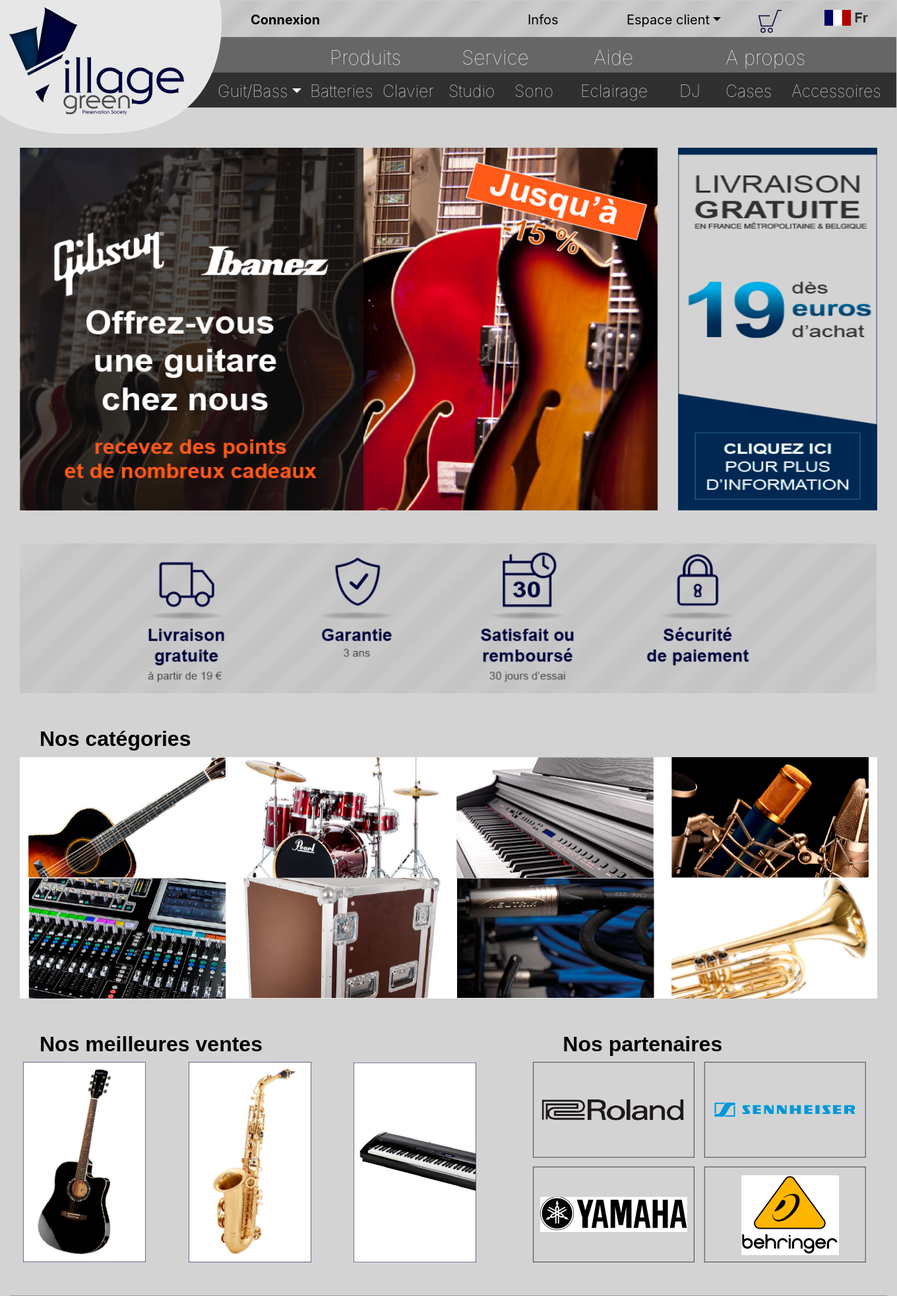
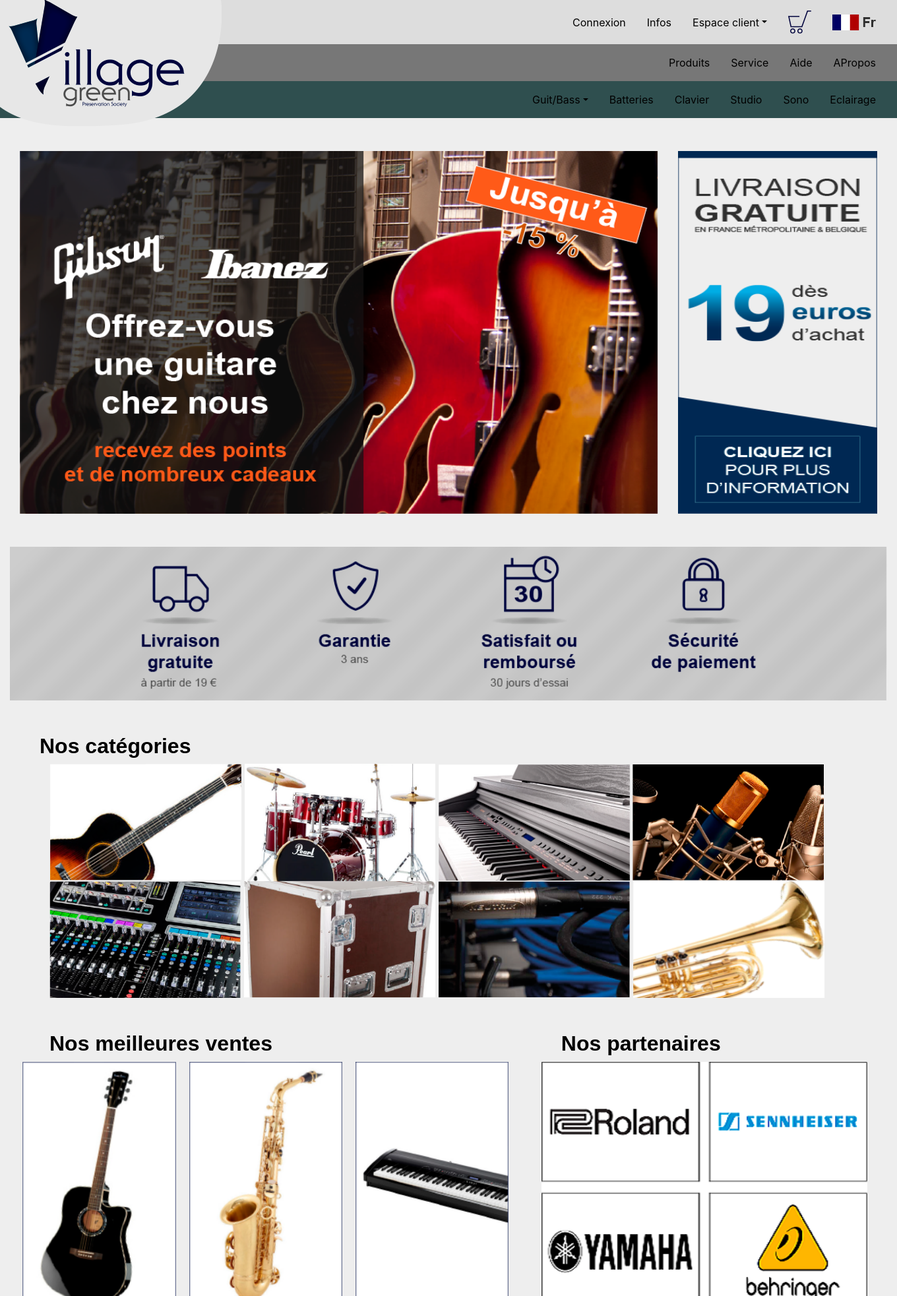
Before and after one commit to Helene24/Musica, a Symfony app: template templates/musica2/home.html.twig in a window 1360 px wide. Shown: the top 1965 px of the page at 66% size. Run offline with Twig, Linux system fonts and the light colour scheme; the template is opened without the code that fills it, so the values that code supplies are empty; some libraries are stand-ins or nearby versions; grey boxes are pictures that could not be loaded.

Commit message:
mode responsive navbar + home

```diff
--- a/public/css/style.css
+++ b/public/css/style.css
@@ -1,232 +1,89 @@
-body{
-    background-color:lightgray;
+body {
+    background: #eeeeee;
 }
 
-.logo{
+.nav-item {
+    justify-content: space-between;
+    flex-direction: row;
+    flex-wrap: nowrap;
+    color: black;
+}
+
+.nav-link {
+    color: black;
+}
+
+
+.truc {
+    background-color: #DDDDDD;
+    flex-wrap: nowrap;
+    justify-content: flex-end;
+
+}
+
+.bidule {
+    background-color: #777777;
+    justify-content: flex-end;
+    flex-wrap: nowrap;
+}
+
+.machin {
+    background-color: darkslategray;
+    justify-content: flex-end;
+    flex-wrap: nowrap;
+
+}
+
+.form-inline {
     display: inline-block;
 }
 
+
+
+
+.search-box {
+    position: relative;
+}
+.search-box input {
+    box-shadow: none;
+    padding-right: 35px;
+    border-radius: 3px !important;
+}
+.search-box .input-group-addon {
+    min-width: 35px;
+    border: none;
+    background: transparent;
+    position: absolute;
+    right: 0;
+    z-index: 9;
+    padding: 7px;
+    height: 100%;
+}
+.search-box i {
+    color: #a0a5b1;
+    font-size: 19px;
+}
+
+
+
+
+
 .img-fluid1 {
-    position: absolute;
+    position: relative;
     top: 0;
     right: 0;
-    z-index:1;
+    z-index:3;
 }
 
 .img-fluid2 {
     position: absolute;
-    top: 0;
-    left: 0;
-    z-index: 2;
+    margin: 0 0 0 0;
+    z-index: 1;
 }
 
-.nav-link{
-    position: relative;
-    top: 0;
-    color: black;
-    font-size: 20px;
-}
-
-.dropdown-menu {
-    background-color: #DDDDDD;
-}
-
-.Connexion {
-    position: absolute;
-    top: 15px;
-    left: 380px;
-    color: black;
-    z-index: 16;
-    font-size: 20px;
-    font-weight: bold;
-}
-
-.GestionUtilisateurs {
-    position: absolute;
-    top: 15px;
-    left: 530px;
-    color: black;
-    z-index: 16;
-    font-size: 20px;
-    font-weight: bold;
-}
-
-.Info {
-    position: absolute;
-    top: 15px;
-    left: 800px;
-    color: black;
-    z-index: 16;
-    font-size: 20px;
-    font-weight: normal;
-}
-
-.EspaceClient {
-    position: absolute;
-    top: 15px;
-    left: 950px;
-    color: black;
-    z-index: 16;
-    font-size: 20px;
-    font-weight: normal;
-}
-
-.Panier {
-    position: absolute;
-    top: 15px;
-    left: 1150px;
-    color: black;
-    z-index: 17;
-}
-
-.Pays {
-    position: absolute;
-    top: 15px;
-    left: 1250px;
-    color: black;
-    z-index: 18;
-}
-
-.Produits {
-    position: absolute;
-    top: 65px;
-    left: 500px;
-    color: #FFFFFF;
-    z-index: 3;
-    font-size: 30px;
-    font-weight: lighter;
-}
-
-.Service {
-    position: absolute;
-    top: 65px;
-    left: 700px;
-    color: #FFFFFF;
-    z-index: 4;
-    font-size: 30px;
-    font-weight: lighter;
-}
-
-.Aide {
-    position: absolute;
-    top: 65px;
-    left: 900px;
-    color: #FFFFFF;
-    z-index: 5;
-    font-size: 30px;
-    font-weight: lighter;
-}
-
-.A_propos {
-    position: absolute;
-    top: 65px;
-    left: 1100px;
-    color: #FFFFFF;
-    z-index: 6;
-    font-size: 30px;
-    font-weight: lighter;
-}
-
-.Guitares {
-    position: absolute;
-    top: 120px;
-    left: 330px;
-    color: #FFFFFF;
-    z-index: 7;
-    font-size: 25px;
-    font-weight: lighter;
-}
-
-.Batteries {
-    position: absolute;
-    top: 120px;
-    left: 470px;
-    color: #FFFFFF;
-    z-index: 8;
-    font-size: 25px;
-    font-weight: lighter;
-}
-
-.Clavier {
-    position: absolute;
-    top: 120px;
-    left: 580px;
-    color: #FFFFFF;
-    z-index: 9;
-    font-size: 25px;
-    font-weight: lighter;
-}
-
-.Studio {
-    position: absolute;
-    top: 120px;
-    left: 680px;
-    color: #FFFFFF;
-    z-index: 10;
-    font-size: 25px;
-    font-weight: lighter;
-}
-
-.Sono {
-    position: absolute;
-    top: 120px;
-    left: 780px;
-    color: #FFFFFF;
-    z-index: 11;
-    font-size: 25px;
-    font-weight: lighter;
-}
-
-.Eclairage {
-    position: absolute;
-    top: 120px;
-    left: 880px;
-    color: #FFFFFF;
-    z-index: 12;
-    font-size: 25px;
-    font-weight: lighter;
-}
-
-.DJ {
-    position: absolute;
-    top: 120px;
-    left: 1030px;
-    color: #FFFFFF;
-    z-index: 13;
-    font-size: 25px;
-    font-weight: lighter;
-}
-
-.Cases {
-    position: absolute;
-    top: 120px;
-    left: 1100px;
-    color: #FFFFFF;
-    z-index: 14;
-    font-size: 25px;
-    font-weight: lighter;
-}
-
-.Accessoires {
-    position: absolute;
-    top: 120px;
-    left: 1200px;
-    color: #FFFFFF;
-    z-index: 15;
-    font-size: 25px;
-    font-weight: lighter;
-}
 
 .produits {
     top: 250px;
-}
-
-ul {
-    list-style-type : none;
-}
-
-a:link {
-    text-decoration:none;
 }
 
 h2 {
@@ -236,7 +93,7 @@ h2 {
     text-indent: 45px;
 }
 
-.img-responsive {
+.img-responsive0 {
     margin: 0 40px 0 20px;
 }
 
@@ -245,7 +102,7 @@ h2 {
 }
 
 .container-fluid1 {
-    margin: 200px 0 0 0;
+    margin: 50px 0 0 0;
     display: flex;
     flex-flow: row nowrap;
     justify-content: space-between;
@@ -262,8 +119,13 @@ h2 {
     border-left: 0;
     display: flex;
     flex-flow: row nowrap;
-    justify-content: space-around;
-    background-color: white;
+    justify-content: space-evenly;
+    background-color: #eeeeee;
+}
+
+
+.yo {
+    justify-content: space-evenly;
 }
 
 .container-fluid4 {
--- a/templates/base.html.twig
+++ b/templates/base.html.twig
@@ -1,6 +1,6 @@
 <!DOCTYPE html>
 
-<html>
+<html xmlns="http://www.w3.org/1999/html">
 <head>
     <meta charset="UTF-8">
     <title>{% block title %}Maquette Village Green{% endblock %}</title>
@@ -13,148 +13,90 @@
 </head>
 
 <body>
-<nav class="container-fluid">
-    <a href="{{ path('home') }}"></a>
-    <div class="row">
+<nav class="p-0 m-0 navbar navbar-expand-md navbar-light bg-light">
+    <div class="container-fluid p-0 m-0">
 
-        <div class="col-xs-12 col-sm-12 col-md-12 col-lg-12 col-xl-12">
-            <section class="logo">
-                <img class="img-fluid1"
-                     src="{{ asset('image/3_bandes.png') }}" alt="imageBandes">
-                <a href="{{ path('home') }}"> <img class="img-fluid2"
-                      src="{{ asset('image/logo_village_green.png') }}"
-                        alt="logo Villagegreen"></a>
-            </section>
-            <div>
-                <ul class="navbar-nav justify-content-end p-0 m-0">
+        <a class="navbar p-0 m-0" href="{{ path('home') }}">
+            <img class="d-none d-md-block img-fluid2 p-0 m-0"  src="{{ asset('image/logo_village_green.png') }}" >
+            </a>
+
+            <button type="button" class="navbar-toggler" data-toggle="collapse" data-target="#navbarCollapse">
+                <span class="navbar-toggler-icon"></span>
+            </button>
+
+            <div id="navbarCollapse" class="collapse navbar-collapse">
+                <div class="navbar colomn p-0 m-0">
+
+                        <div class="navbar col-lg-12 truc">
+
                             {% if not app.user %}
-                        <li class="nav-item">
-                            <a class="Connexion" href="{{ path('securite_login') }}">Connexion</a>
-                        </li>
+                                <a href="{{ path('securite_login') }}" class="nav-item nav-link active">Connexion</a>
+
                             {% else %}
-                        <li class="nav-item">
-                            <a class="Connexion" href="{{ path('securite_logout') }}">Déconnexion</a>
-                        </li>
+                                <a href="{{ path('securite_logout') }}"class="nav-item nav-link active">Déconnexion</a>
                             {% endif %}
 
                             {% if is_granted ('ROLE_ADMIN') %}
-                        <li class="nav-item">
-                            <a class="GestionUtilisateurs" href="{{ path('admin_utilisateurs') }}">Gestion Utilisateurs</a>
-                        </li>
+                                <a href="{{ path('admin_utilisateurs') }}" class="nav-item nav-link active">Gestion Utilisateurs</a>
                             {% endif %}
 
-                    <li class="nav-item">
-                        <a class="Info" href="#" >Infos</a>
-                    </li>
-                    <li class="nav-item">
-                        <div>
-                            <a class="EspaceClient dropdown-toggle" data-toggle="dropdown"
-                               href="#" role="button" aria-haspopup="false" aria-expanded="false" >Espace client</a>
 
-                            <div class="dropdown-menu" _msthidden="2">
-                                <div style="width: 100px; float:left; height:100px; margin:20px">
-                                    <a class="btn" href="{{ path('securite_login')}}"
-                                       _msthidden="1">Se connecter maintenant</a>
+                            <a href="#" class="nav-item nav-link active">Infos</a>
+                            <div class="nav-item dropdown">
+                                <a href="#" class="nav-link dropdown-toggle" data-toggle="dropdown">Espace client</a>
+                                <div class="dropdown-menu">
+                                    <a href="{{ path('securite_login')}}" class="dropdown-item">Se connecter maintenant</a>
+                                    <a href="{{ path('securiteInscription') }}" class="dropdown-item">S'inscrire</a>
                                 </div>
-                                <div style="width: 100px; float:left; height:100px; margin:20px">
-                                    <a class="btn" href="{{ path('securiteInscription') }}"
-                                       _msthidden="1" >S'inscrire</a>
+                            </div>
+                            <a href="{{ path('panier') }}"><img class="nav-item nav-link"src="{{ asset('image/picto_panier.png') }}"
+                                                                alt="panier"></a>
+                            <a href="#"><img class="nav-item nav-link" src="{{asset('image/picto_pays.png') }}"></a>
+                        </div>
+
+
+                        <div class="navbar col-lg-12 bidule">
+                            <a href="#" class="nav-item nav-link active">Produits</a>
+                            <a href="#" class="nav-item nav-link active">Service</a>
+                            <a href="#" class="nav-item nav-link active">Aide</a>
+                            <a href="#" class="nav-item nav-link active">APropos</a>
+                        </div>
+
+
+                        <div class="navbar col-lg-12 machin">
+                            <div class="nav-item dropdown">
+                                <a href="#" class="nav-link dropdown-toggle" data-toggle="dropdown">Guit/Bass</a>
+                                <div class="dropdown-menu">
+                                    <a href="{{ path('musica2') }}" class="dropdown-item">Guitares électriques</a>
+                                    <a href="#" class="dropdown-item">Guitares classiques</a>
+                                    <a href="#" class="dropdown-item">Guitares Acoustiques & Electro-Acoustiques<</a>
+                                    <a href="#" class="dropdown-item">Basses Electriques</a>
+                                    <a href="#" class="dropdown-item">Basses Acoustiques</a>
+                                    <a href="#" class="dropdown-item">Basses Semi-Acoustiques</a>
+                                    <a href="#" class="dropdown-item">Ukulélés</a>
+                                </div>
+                            </div>
+                            <a href="#" class="nav-item nav-link active">Batteries</a>
+                            <a href="#" class="nav-item nav-link active">Clavier</a>
+                            <a href="#" class="nav-item nav-link active">Studio</a>
+                            <a href="#" class="nav-item nav-link active">Sono</a>
+                            <a href="#" class="nav-item nav-link active">Eclairage</a>
+                        </div>
+
                 </div>
 
             </div>
     </div>
-                    </li>
-                    <li class="nav-item active">
-                        <a href="{{ path('panier') }}"> <img class="Panier"
-                                                             src="{{ asset('image/picto_panier.png') }}"
-                                                           alt="panier"></a>
-                        </li>
-                    <li class="nav-item">
-                        <img src="{{asset('image/picto_pays.png') }}"
-                             a class="Pays" href="#"></li>
-                </ul>
-            </div>
+</nav>
 
-            <section>
-                <ul class="navbar-nav">
 
-                    <li class="nav-item">
-                        <a class="Produits" href="{{ path('produits_index') }}" >Produits</a>
-                    </li>
-                    <li class="nav-item">
-                        <a class="Service" href="#" >Service</a>
-                    </li>
-                    <li class="nav-item">
-                        <a class="Aide" href="#" >Aide</a>
-                    </li>
-                    <li class="nav-item">
-                        <a class="A_propos" href="#" >A propos</a>
-                    </li>
-                </ul>
-            </section>
-
-            <section>
-                <ul class="navbar-nav">
-
-                    <li class="nav-item">
-                        <a class="Guitares dropdown-toggle"class="nav-link dropdown-toggle" data-toggle="dropdown"
-                           href="#" role="button" aria-haspopup="true" aria-expanded="false" _msthash="575250"
-                           _msttexthash="171808">Guit/Bass</a>
-
-                        <div class="dropdown-menu" _msthidden="8">
-                            <a class="dropdown-item" href="{{ path('musica2') }}"
-                               _msthidden="1">Guitares électriques</a>
-                            <a class="dropdown-item" href="#"
-                               _msthidden="1">Guitares classiques</a>
-                            <a class="dropdown-item" href="#"
-                               _msthidden="1">Guitares Acoustiques & Electro-Acoustiques</a>
-                            <a class="dropdown-item" href="#"
-                               _msthidden="1">Basses Electriques</a>
-                            <a class="dropdown-item" href="#"
-                               _msthidden="1">Basses Acoustiques</a>
-                            <a class="dropdown-item" href="#"
-                               _msthidden="1">Basses Semi-Acoustiques</a>
-                            <a class="dropdown-item" href="#"
-                               _msthidden="1">Ukulélés</a>
-                            <a class="dropdown-item" href="#"
-                               _msthidden="1">Autres instruments à cordes pincées</a>
-                        </div>
-                    </li>
-                    <li class="nav-item">
-                        <a class="Batteries" href="#" >Batteries</a>
-                    </li>
-                    <li class="nav-item">
-                        <a class="Clavier" href="#" >Clavier</a>
-                    </li>
-                    <li class="nav-item">
-                        <a class="Studio" href="#" >Studio</a>
-                    </li>
-                    <li class="nav-item">
-                        <a class="Sono" href="#">Sono </a>
-                    </li>
-                    <li class="nav-item">
-                        <a class="Eclairage" href="#" >Eclairage</a>
-                    </li>
-                    <li class="nav-item">
-                        <a class="DJ" href="#" >DJ</a>
-                    </li>
-                    <li class="nav-item">
-                        <a class="Cases" href="#" >Cases</a>
-                    </li>
-                    <li class="nav-item">
-                        <a class="Accessoires" href="#" >Accessoires</a>
-                    </li>
-                </ul>
-            </section>
-        </div>
-    </div>
-</nav>
 
 <div class="container-fluid">
     {% block body %} {% endblock %}
 </div>
 {% block javascripts %}{% endblock %}
-
+</body>
+</html>
 
 <script src="https://code.jquery.com/jquery-3.4.1.slim.min.js"
         integrity="sha384-J6qa4849blE2+poT4WnyKhv5vZF5SrPo0iEjwBvKU7imGFAV0wwj1yYfoRSJoZ+n"
--- a/templates/musica2/home.html.twig
+++ b/templates/musica2/home.html.twig
@@ -4,81 +4,101 @@
 {% block body %}
     <link rel="stylesheet" href="{{ asset('css/style.css') }}">
 
+
             <div class="container-fluid1">
-        <div class="col-xs-9 col-sm-9 col-md-9 col-lg-9 col-xl-9">
+                <div class="container-fluid">
+                    <div class="row">
+                        <div class="col-xs-12 col-md-9 ">
                             <img src="{{ asset('image/pub_guitare.png') }}" alt="PubGuitare"
                                  style="height:550px ;width: 100%">
                         </div>
-        <div class="col-xs-3 col-sm-3 col-md-3 col-lg-3 col-xl-3">
+                        <div class="d-none d-md-block col-md-3 ">
                             <img src="{{ asset('image/banniere_droite_prix.png') }}" alt="BannierePrix"
                                  style="height:550px; width: 100%">
                         </div>
                     </div>
+                </div>
+
+            </div>
+
 
             <div class="container-fluid2">
-        <div class="col-xs-12 col-sm-12 col-md-12 col-lg-12 col-xl-12">
+                <div class="col-xs-12">
                     <img src="{{ asset('image/banniere_centre_4_pictos.png') }}"
                          alt="banniere_pictogrammes" width="100%">
                 </div>
             </div>
 
     <div class="container-fluid2">
+        <div class="container-fluid p-0 m-0">
             <h2>Nos catégories</h2>
-            <div class="col-xs-12 col-sm-12 col-md-12 col-lg-12 col-xl-12">
-                <div class="container-fluid3">
-                    <img src="{{ asset('image/CATEGORIES_guitare.png') }}" alt="guitare"
-                         class="img-fluid"/>
+            <div class="container-fluid3 p-0 m-0">
+                <div class="p-0 m-0 row">
+                    <div class="p-0 m-0" >
+                        <img src="{{ asset('image/CATEGORIES_guitare.png') }}" alt="guitare" width="24%"
+                             class="img-fluid p-0 m-0 "/>
 
-                    <img src="{{ asset('image/CATEGORIES_batterie.png') }}" alt="batterie"
-                         class="img-fluid"/>
+                        <img src="{{ asset('image/CATEGORIES_batterie.png') }}" alt="batterie" width="24%"
+                             class="img-fluid p-0 m-0 "/>
 
-                    <img src="{{ asset('image/CATEGORIES_piano.png') }}" alt="piano"
-                         class="img-fluid"/>
+                        <img src="{{ asset('image/CATEGORIES_piano.png') }}" alt="piano" width="24%"
+                             class="img-fluid p-0 m-0 "/>
 
-                    <img src="{{ asset('image/CATEGORIES_micro.png') }}" alt="micro"
+                        <img src="{{ asset('image/CATEGORIES_micro.png') }}" alt="micro" width="24%"
+                             class="img-fluid p-0 m-0 "/>
+                    </div>
+                </div>
+            </div>
+        </div>
+
+        <div class="container-fluid p-0 m-0">
+            <div class="container-fluid3 p-0 m-0">
+                <div class="p-0 m-0 row">
+                    <div class="p-0 m-0" >
+                        <img src="{{ asset('image/CATEGORIES_sono.png') }}" alt="sono" width="24%"
+                             class="img-fluid p-0 m-0 "/>
+
+                        <img src="{{ asset('image/CATEGORIES_cases.png') }}" alt="case" width="24%"
+                             class="img-fluid p-0 m-0 "/>
+
+                        <img src="{{ asset('image/CATEGORIES_cable.png') }}" alt="cable" width="24%"
+                             class="img-fluid p-0 m-0 "/>
+
+                        <img src="{{ asset('image/CATEGORIES_saxo.png') }}" alt="saxo" width="24%"
+                             class="img-fluid p-0 m-0 "/>
+                    </div>
+                </div>
+            </div>
+        </div>
+
+    </div>
+
+
+    <div class="container-fluid2">
+        <div class="container-fluid p-0 m-0 row">
+            <div class="container-fluid col-xs-7 col-sm-7 col-md-7 col-lg-7 col-xl-7">
+                <h2>Nos meilleures ventes</h2>
+                <div class="row yo ">
+                    <img src="{{ asset('image/TOP_VENTE_guitare.png') }}" alt="GuitareTopVente"  width="30%"
+                         class="img-fluid "/>
+                    <img src="{{ asset('image/TOP_VENTES_saxo.png') }}" alt="SaxoTopVente"  width="30%"
+                         class="img-fluid "/>
+                    <img src="{{ asset('image/TOP_VENTES_piano.png') }}" alt="PianosTopVente"  width="30%"
                          class="img-fluid"/>
                 </div>
             </div>
-
-            <div class="col-xs-12 col-sm-12 col-md-12 col-lg-12 col-xl-12">
-                <div class="container-fluid3">
-                    <img src="{{ asset('image/CATEGORIES_sono.png') }}" alt="sono"
-                         class="img-fluid"/>
-
-                    <img src="{{ asset('image/CATEGORIES_cases.png') }}" alt="cases"
-                         class="img-fluid"/>
-
-                    <img src="{{ asset('image/CATEGORIES_cable.png') }}" alt="cables"
-                         class="img-fluid"/>
-
-                    <img src="{{ asset('image/CATEGORIES_saxo.png') }}" alt="saxo"
+            <div class="container-fluid col-xs-5 col-sm-5 col-md-5 col-lg-5 col-xl-5">
+                <h2>Nos partenaires</h2>
+                <div class="container-fluid ">
+                    <img src="{{ asset('image/partenaires_4_logos.png') }}" alt="LogosPartenaires"  width="100%"
                          class="img-fluid"/>
                 </div>
-            </div>
-    </div>
-    <div class="container-fluid2">
-        <div class="row align">
-            <div class="col-xs-7 col-sm-7 col-md-7 col-lg-7 col-xl-7">
-                <h2>Nos meilleures ventes</h2>
-                    <div>
-                        <img src="{{ asset('image/TOP_VENTE_guitare.png') }}" alt="GuitareTopVente"
-                             class="img-responsive"/>
-                        <img src="{{ asset('image/TOP_VENTES_saxo.png') }}" alt="SaxoTopVente"
-                             class="img-responsive"/>
-                        <img src="{{ asset('image/TOP_VENTES_piano.png') }}" alt="PianosTopVente"
-                             class="img-responsive"/>
-                    </div>
-            </div>
-            <div class="col-xs-5 col-sm-5 col-md-5 col-lg-5 col-xl-5">
-                <h2>Nos partenaires</h2>
-                    <img src="{{ asset('image/partenaires_4_logos.png') }}" alt="LogosPartenaires"
-                         class="img-responsive2"/>
             </div>
         </div>
     </div>
 
     <div class="container-fluid2">
-        <div class="col-xs-12 col-sm-12 col-md-12 col-lg-12 col-xl-12 p-0 m-0">
+        <div class="col-xs-12 ">
             <img src="{{ asset('image/footer_SIMPLE.png') }}" class="img-fluid"
                  alt="BanniereFin" style="height:550px ;width: 100%">
         </div>
```
Also changed, not shown: public/image/partenaires_4_logos.png. Lines whose indentation alone changed are shown as unchanged.
